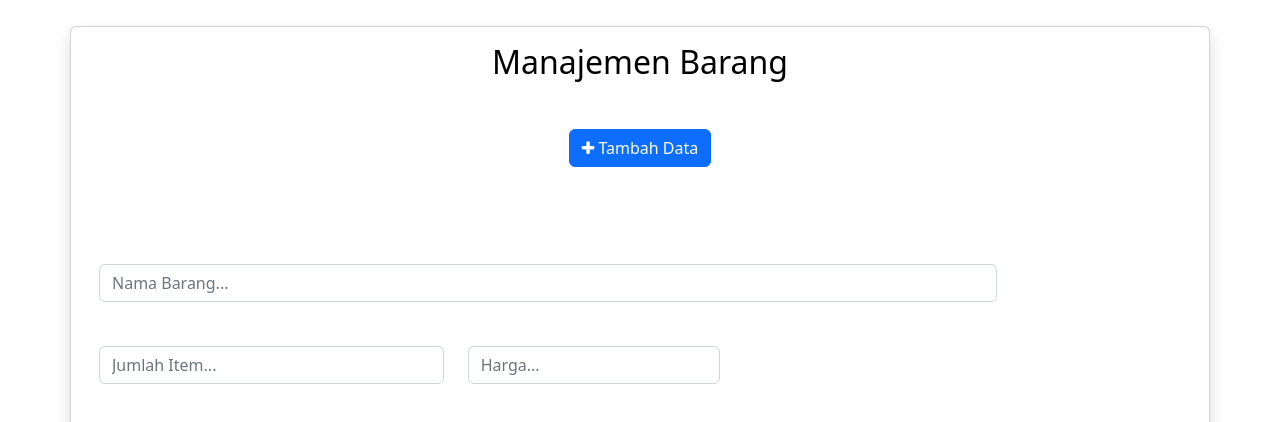
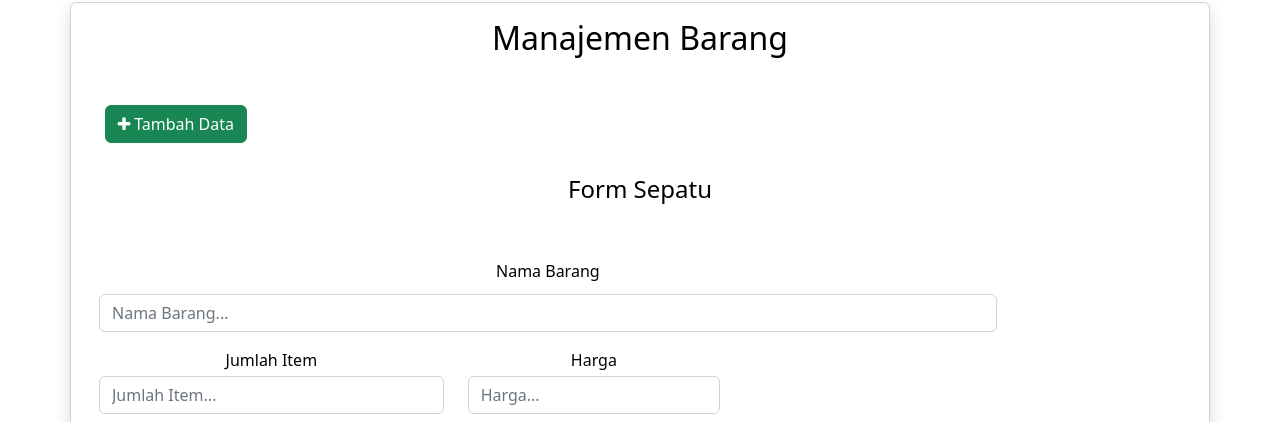
Before and after one commit to waaizulfahmi/MiniProject-ReactJS-Camp404, a React (Create React App) app: page /manajemen in a window 1280 px wide. Both pictures are taken after a click on the button "Tambah Data". Shown: the part 101-523 px from the top of the page. Built offline with nearby package versions, Linux system fonts and the light colour scheme; no server answers.

Commit message:
update katalog2

```diff
--- a/src/components/Katalog.jsx
+++ b/src/components/Katalog.jsx
@@ -30,7 +30,9 @@ function Katalog() {
           <Card style={{ width: "18rem" }} key={index} className="box shadow">
             <Card.Img variant="top" src={logo} />
             <Card.Body>
-              <Card.Title className="text-black">{sepatu.nama}</Card.Title>
+              <Card.Title className="text-black">
+                {sepatu.nama.toUpperCase()}
+              </Card.Title>
               <Card.Text>Rp. {sepatu.harga.toLocaleString()}</Card.Text>
               <Button variant="primary">Buy Now !</Button>
             </Card.Body>
--- a/src/components/Manajemen.jsx
+++ b/src/components/Manajemen.jsx
@@ -83,22 +83,24 @@ function Manajemen() {
   }
 
   return (
-    <div className="container card ms-auto my-5 shadow">
-      <h2 className="text-center pt-3 text-black mb-5">Manajemen Barang</h2>
+    <div className="container card ms-auto my-4 shadow">
+      <h2 className=" pt-3 text-black mb-5">Manajemen Barang</h2>
       <div>
-        <button
-          className="btn btn-primary ms-3 mb-3 ms-auto"
-          onClick={showCreateForm}
-        >
-          <i className="fa fa-plus me-1"></i>Tambah Data
-        </button>
+        <div className="col-2">
+          <button
+            className="btn btn-success ms-3 mb-3 ms-auto"
+            onClick={showCreateForm}
+          >
+            <i className="fa fa-plus me-1"></i>Tambah Data
+          </button>
+        </div>
         {formMode !== "" && (
           <div id="form">
             <div className="card-body">
-              <h4>Form Sepatu</h4>
+              <h4 className="text-black mb-5">Form Sepatu</h4>
               <form className="row" onSubmit={submitForm}>
                 <div className="row-6 mb-3 col-10 ">
-                  <label htmlFor="" className="mb-1">
+                  <label htmlFor="" className="mb-1 text-black col-form-label ">
                     Nama Barang
                   </label>
                   <input
@@ -111,7 +113,7 @@ function Manajemen() {
                   />
                 </div>
                 <div className="row-6 mb-5 col-4">
-                  <label htmlFor="" className="mb-1">
+                  <label htmlFor="" className="mb-1  text-black">
                     Jumlah Item
                   </label>
                   <input
@@ -124,7 +126,7 @@ function Manajemen() {
                   />
                 </div>
                 <div className="row-6 col-3">
-                  <label htmlFor="" className="mb-1">
+                  <label htmlFor="" className="mb-1  text-black">
                     Harga
                   </label>
                   <input
@@ -138,7 +140,7 @@ function Manajemen() {
                 </div>
                 <div className="row">
                   <button type="submit" class="btn btn-primary ms-3 mb-3 col-2">
-                    <i className="fa fa-floppy-o me-2"></i>Submit
+                    <i className="fa fa-floppy-o me-2"></i>Simpan Data
                   </button>
                 </div>
               </form>
--- a/src/components/Tabel.jsx
+++ b/src/components/Tabel.jsx
@@ -24,7 +24,7 @@ function Tabel({ showEdit, shoes, requestToDelete }) {
           {shoes.map((sepatu, index) => (
             <tr key={index}>
               <td>{index + 1}</td>
-              <td>{sepatu.nama}</td>
+              <td>{sepatu.nama.toUpperCase()}</td>
               <td>{sepatu.jumlah}</td>
               <td>Rp. {sepatu.harga.toLocaleString()}</td>
               <td>
```
